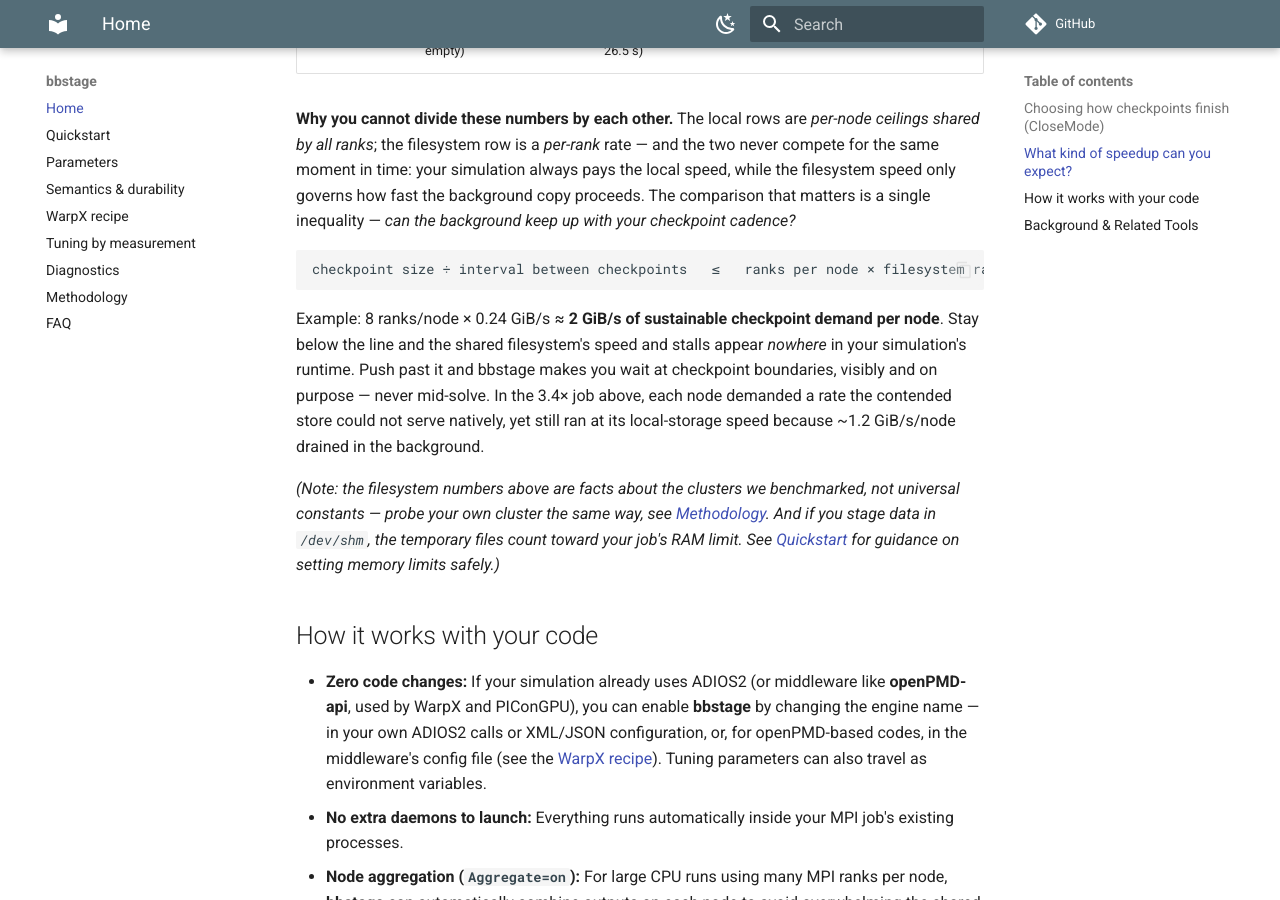
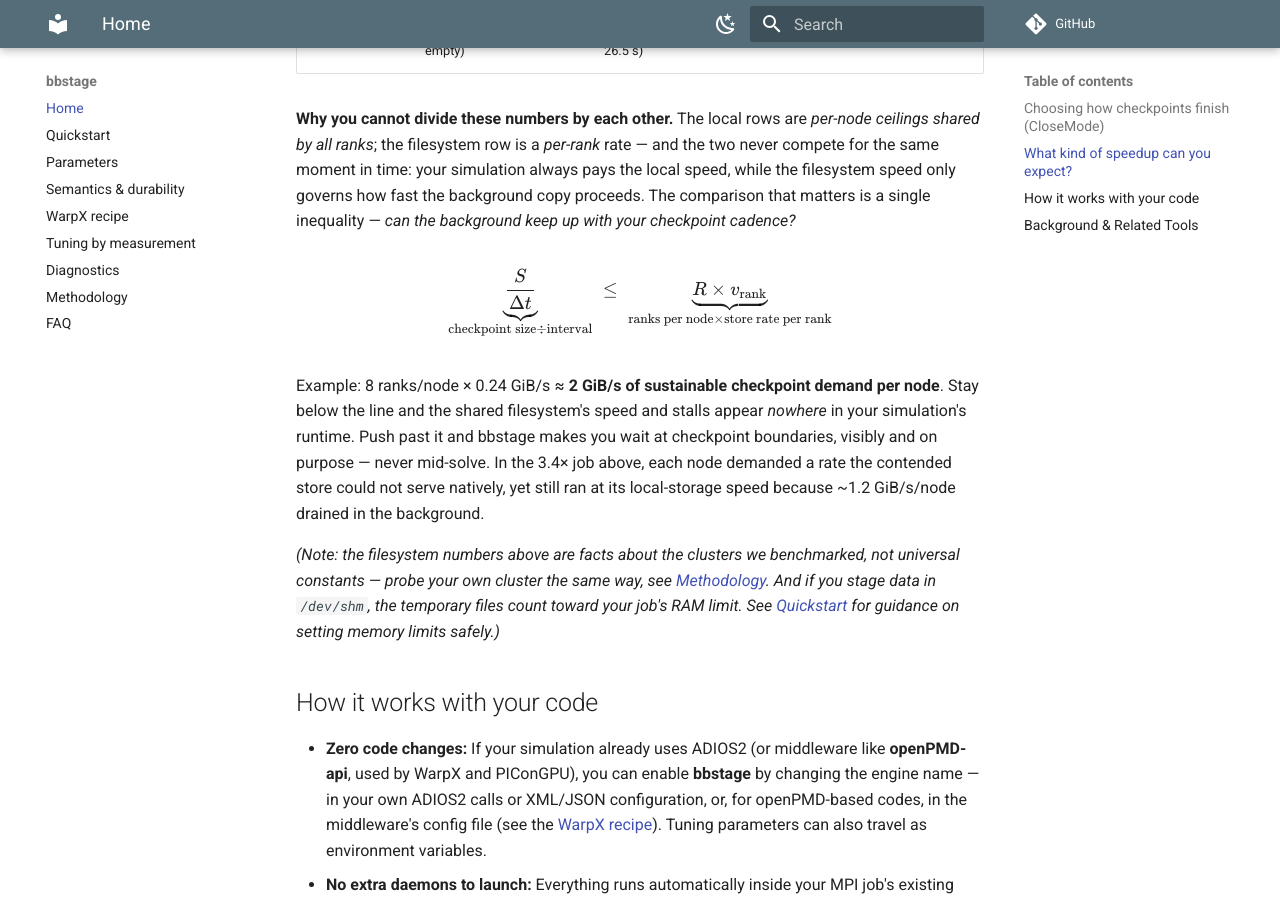
Before and after one commit to denisbertini/bbstage-docs, an MkDocs documentation site: the page built from docs/index.md, in a window 1280 px wide and 900 px high, scrolled down 2390 px. Built offline with MkDocs 1.6.1 and Material for MkDocs 9.7.7, drawn with Linux system fonts in a browser that asks for light colours; comment, search, counter and statistics services are not loaded; part of the change alters nothing that is shown.

Commit message:
docs(home): keep-up inequality in MathJax (underbraced, words under terms)
consistent with the main equation's typography; symbols S/deltat link
back to the S/B definition on the same page

````diff
--- a/docs/index.md
+++ b/docs/index.md
@@ -40,9 +40,11 @@ Based on benchmarks on production Lustre clusters (see [Tuning by measurement](t
 
 **Why you cannot divide these numbers by each other.** The local rows are *per-node ceilings shared by all ranks*; the filesystem row is a *per-rank* rate — and the two never compete for the same moment in time: your simulation always pays the local speed, while the filesystem speed only governs how fast the background copy proceeds. The comparison that matters is a single inequality — *can the background keep up with your checkpoint cadence?*
 
-```
-checkpoint size ÷ interval between checkpoints   ≤   ranks per node × filesystem rate per rank
-```
+$$
+\underbrace{\frac{S}{\Delta t}}_{\text{checkpoint size} \div \text{interval}}
+\;\leq\;
+\underbrace{R \times v_{\text{rank}}}_{\text{ranks per node} \times \text{store rate per rank}}
+$$
 
 Example: 8 ranks/node × 0.24 GiB/s ≈ **2 GiB/s of sustainable checkpoint demand per node**. Stay below the line and the shared filesystem's speed and stalls appear *nowhere* in your simulation's runtime. Push past it and bbstage makes you wait at checkpoint boundaries, visibly and on purpose — never mid-solve. In the 3.4× job above, each node demanded a rate the contended store could not serve natively, yet still ran at its local-storage speed because ~1.2 GiB/s/node drained in the background.
 
````
